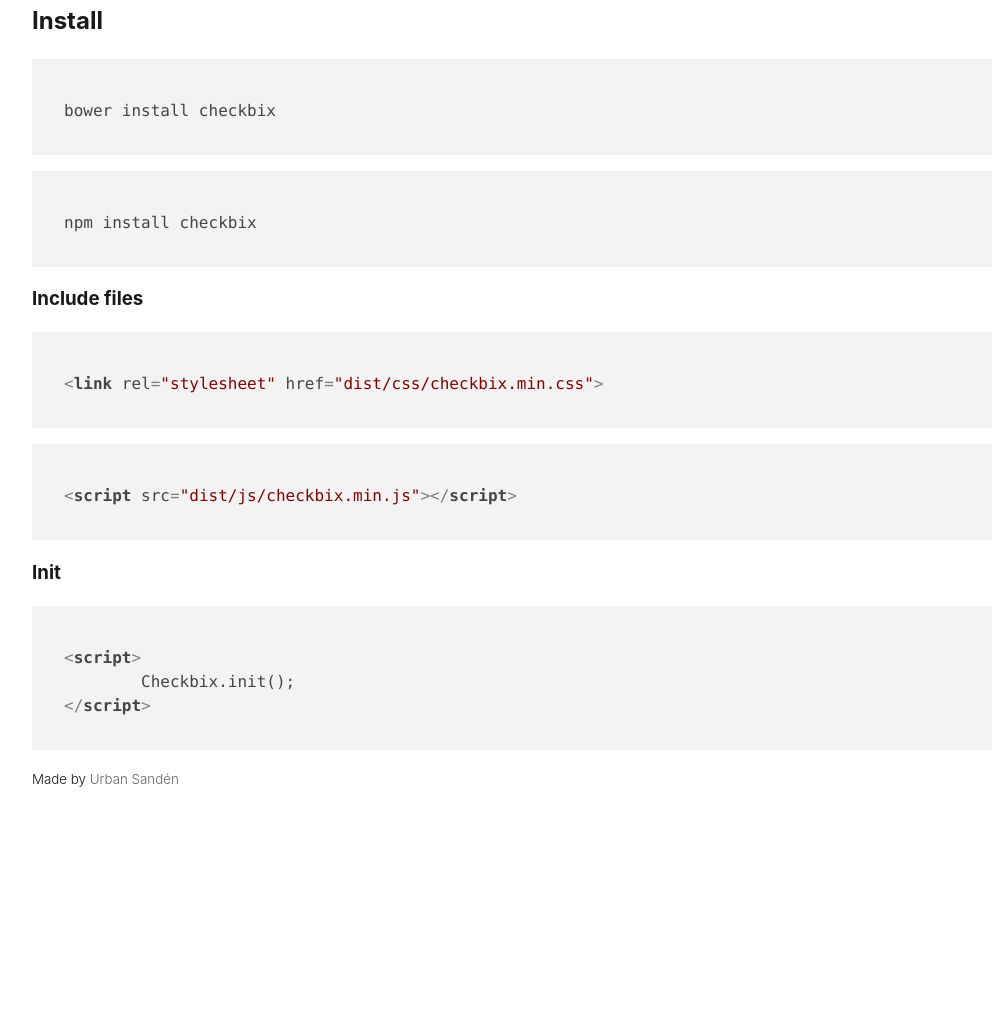
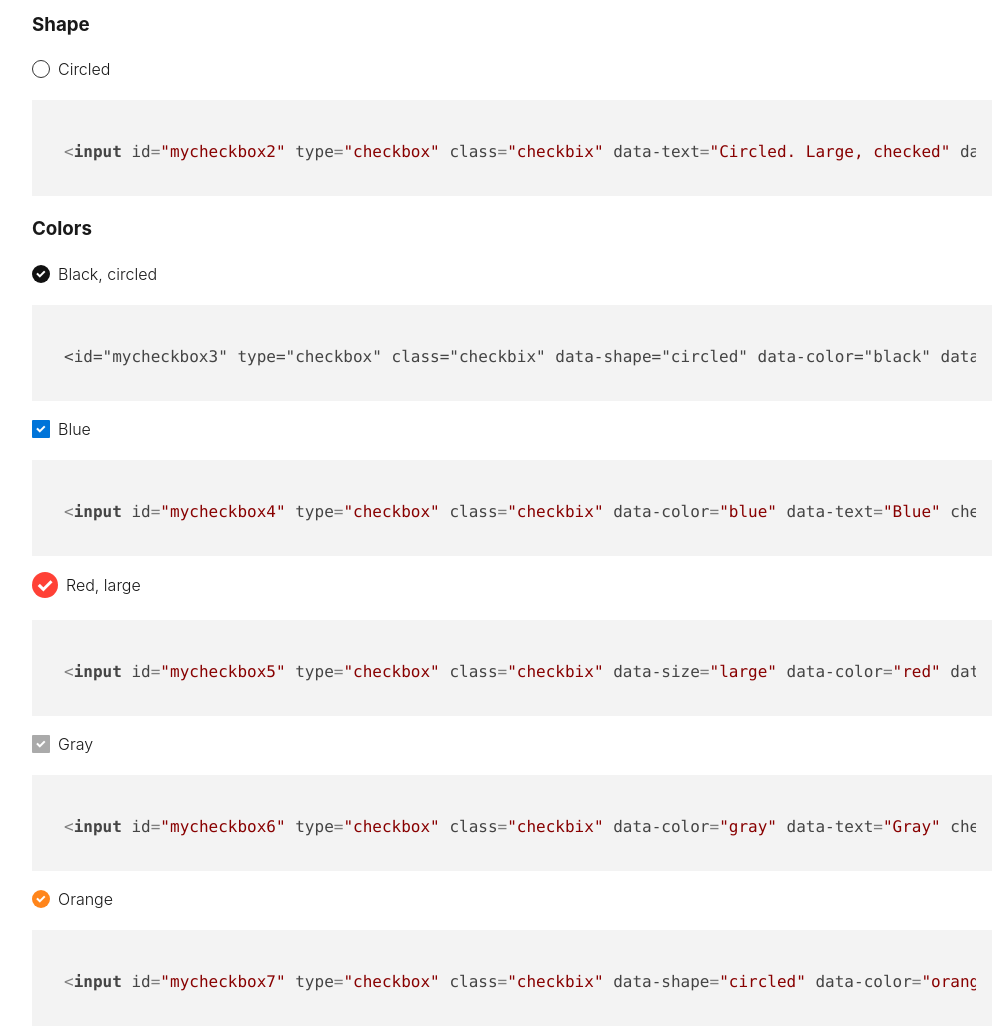
Before and after one commit to urre/checkbix, a website: page index.html in a window 1280 px wide. Shown: the part 996-2032 px from the top of the page, without its empty margins (128-1135 px from the left). Before the commit the page ends 1850 px from the top, so only its background shows below. Drawn offline with nearby package versions, Linux system fonts and the light colour scheme.

Commit message:
Added colors and shapes

```diff
--- a/index.html
+++ b/index.html
@@ -98,14 +98,45 @@
 	<input id="mycheckbox" type="checkbox" class="checkbix" data-text="Checkbix">
 
 <pre><code class="html">
-&lt;input id="mycheckbox" type="checkbox" class="checkbix" data-text="Checkbix. Large, checked" data-size="large" checked&gt;
+&lt;input id="mycheckbox" type="checkbox" class="checkbix" data-text="Checkbix" checked&gt;
 </code></pre>
 
 	<h3>Size</h3>
-	<input id="myothercheckbox" type="checkbox" class="checkbix" data-text="Checkbix. Large, checked" data-size="large" checked>
-
+	<input id="myothercheckbox" type="checkbox" class="checkbix" data-text="Large, checked" data-size="large" checked>
 <pre><code class="html">
 &lt;input id="myothercheckbox" type="checkbox" class="checkbix" data-text="Checkbix. Large, checked" data-size="large" checked&gt;
+</code></pre>
+
+	<h3>Shape</h3>
+	<input id="mycheckbox2" type="checkbox" class="checkbix" data-shape="circled" data-text="Circled">
+<pre><code class="html">
+&lt;input id="mycheckbox2" type="checkbox" class="checkbix" data-text="Circled. Large, checked" data-shape="circled"&gt;
+</code></pre>
+
+	<h3>Colors</h3>
+	<input id="mycheckbox3" type="checkbox" class="checkbix" data-shape="circled" data-color="black" data-text="Black, circled" checked>
+<pre><code class="html">
+&lt;id="mycheckbox3" type="checkbox" class="checkbix" data-shape="circled" data-color="black" data-text="Black, circled" checked&gt;
+</code></pre>
+
+	<input id="mycheckbox4" type="checkbox" class="checkbix" data-color="blue" data-text="Blue" checked>
+<pre><code class="html">
+&lt;input id="mycheckbox4" type="checkbox" class="checkbix" data-color="blue" data-text="Blue" checked&gt;
+</code></pre>
+
+	<input id="mycheckbox5" type="checkbox" class="checkbix" data-shape="circled" data-size="large" data-color="red" data-text="Red, large" checked>
+<pre><code class="html">
+&lt;input id="mycheckbox5" type="checkbox" class="checkbix" data-size="large" data-color="red" data-text="Red, large" checked&gt;
+</code></pre>
+
+	<input id="mycheckbox6" type="checkbox" class="checkbix" data-color="gray" data-text="Gray" checked>
+<pre><code class="html">
+&lt;input id="mycheckbox6" type="checkbox" class="checkbix" data-color="gray" data-text="Gray" checked&gt;
+</code></pre>
+
+	<input id="mycheckbox7" type="checkbox" class="checkbix" data-shape="circled" data-color="orange" data-text="Orange" checked>
+<pre><code class="html">
+&lt;input id="mycheckbox7" type="checkbox" class="checkbix" data-shape="circled" data-color="orange" data-text="Orange" checked&gt;
 </code></pre>
 
 	<h2>Install</h2>
@@ -130,7 +161,7 @@ npm install checkbix
 
 	<h3>Init</h3>
 
-<pre><code class="html">
+<pre><code class="Javascript">
 &lt;script&gt;
 	Checkbix.init();
 &lt;/script&gt;
--- a/src/css/checkbix.css
+++ b/src/css/checkbix.css
@@ -4,9 +4,9 @@ input[type='checkbox'].checkbix {
     z-index: -1;
 }
 
-input[type='checkbox'].checkbix + label{
+input[type='checkbox'].checkbix + label {
   position: relative;
-  display: flex;
+  display: inline-flex;
   align-items: center;
   color: inherit;
   transition: all 250ms cubic-bezier(.4,.0,.23,1);
@@ -28,19 +28,11 @@ input[type='checkbox'].checkbix + label > span {
   position: relative;
 }
 
-input[type='checkbox'].checkbix[data-size='large'] + label > span {
-	width: 24px;
-	height: 24px;
-}
 
 input[type='checkbox'].checkbix:checked + label > span {
   background: #5ECD62;
   border: .1rem solid transparent;
   animation: reveal 200ms cubic-bezier(.4,.0,.5,1);
-}
-
-input[type='checkbox'].checkbix:focus + label > span {
-  outline: 1px solid rgba(0,0,0,.2);
 }
 
 input[type='checkbox'].checkbix:checked + label > span:before {
@@ -55,14 +47,6 @@ input[type='checkbox'].checkbix:checked + label > span:before {
   transform: rotate(45deg);
   transform-origin: 0% 100%;
   animation: checkboxcheck 125ms 50ms cubic-bezier(.1,.0,.1,1) forwards;
-}
-
-input[type='checkbox'].checkbix[data-size='large'] + label > span:before {
-	animation: checkboxchecklarge 125ms 50ms cubic-bezier(.1,.0,.1,1) forwards;
-	top: 2%;
-	left: 22%;
-	border-right: 3px solid transparent;
-	border-bottom: 3px solid transparent;
 }
 
 @keyframes reveal{
@@ -97,6 +81,20 @@ input[type='checkbox'].checkbix[data-size='large'] + label > span:before {
   }
 }
 
+/* Size */
+input[type='checkbox'].checkbix[data-size='large'] + label > span {
+	width: 24px;
+	height: 24px;
+}
+
+input[type='checkbox'].checkbix[data-size='large'] + label > span:before {
+	animation: checkboxchecklarge 125ms 50ms cubic-bezier(.1,.0,.1,1) forwards;
+	top: 0%;
+	left: 22%;
+	border-right: 3px solid transparent;
+	border-bottom: 3px solid transparent;
+}
+
 @keyframes checkboxchecklarge {
   0%{
     width: 0;
@@ -116,3 +114,29 @@ input[type='checkbox'].checkbix[data-size='large'] + label > span:before {
     transform: rotate(45deg);
   }
 }
+
+/* Shape */
+input[type='checkbox'].checkbix[data-shape='circled'] + label > span {
+	border-radius: 100%;
+}
+
+/* Colors */
+input[type='checkbox'].checkbix[data-color='black']:checked + label > span {
+	background: #111;
+}
+
+input[type='checkbox'].checkbix[data-color='blue']:checked + label > span {
+	background: #0074D9;
+}
+
+input[type='checkbox'].checkbix[data-color='red']:checked + label > span {
+	background: #FF4136;
+}
+
+input[type='checkbox'].checkbix[data-color='gray']:checked + label > span {
+	background: #AAAAAA;
+}
+
+input[type='checkbox'].checkbix[data-color='orange']:checked + label > span {
+	background: #FF851B;
+}
```
Also changed, not shown: dist/css/checkbix.css, dist/css/checkbix.min.css, readme.md.
